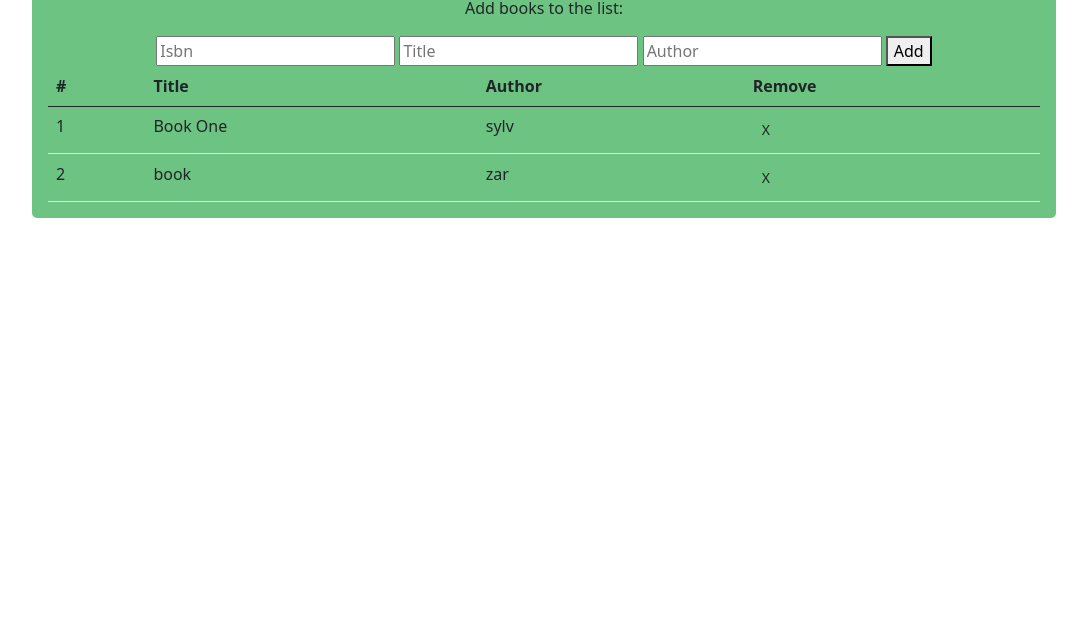
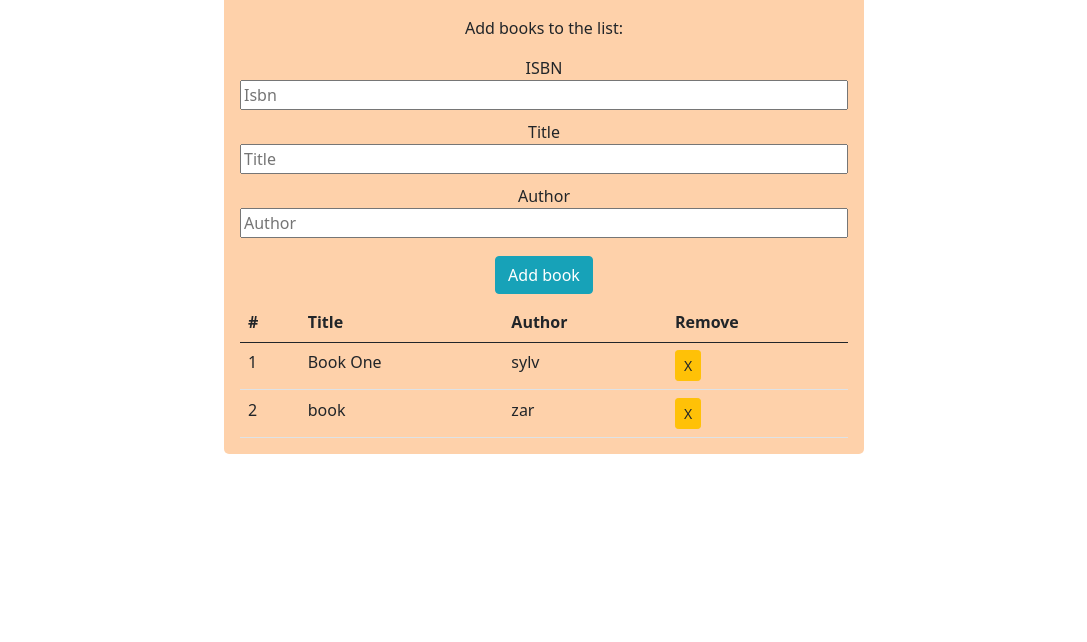
Before and after one commit to sylvzar/BookListApp, a website: page index.html in a window 1280 px wide. Shown: the part 158-800 px from the top of the page, without its empty margins (96-1183 px from the left). Drawn offline with Linux system fonts and the light colour scheme.

Commit message:
Display property changes and form positioning fixed.

```diff
--- a/index.html
+++ b/index.html
@@ -15,6 +15,8 @@
       <br />
       <form class="book-form text-center" id="book-form">
         <p>Add books to the list:</p>
+        <div class="form-group">
+          <label for="isbn">ISBN</label>
           <input
             type="text"
             name="isbn"
@@ -22,6 +24,9 @@
             id="isbn"
             placeholder="Isbn"
           />
+        </div>
+        <div class="form-group">
+          <label for="title">Title</label>
           <input
             type="text"
             name="title"
@@ -29,6 +34,9 @@
             id="title"
             placeholder="Title"
           />
+        </div>
+        <div class="form-group">
+          <label for="author">Author</label>
           <input
             type="text"
             name="author"
@@ -36,7 +44,12 @@
             placeholder="Author"
             id="author"
           />
-        <button type="submit" class="submit" id="submit">Add</button>
+        </div>
+        <div class="form-group">
+          <button type="submit" class="btn btn-info submit m-2" id="submit">
+            Add book
+          </button>
+        </div>
       </form>
       <div class="booklist">
         <table class="table">
--- a/script.js
+++ b/script.js
@@ -7,7 +7,7 @@ class Book {
   }
 }
 
-//UI Class to Handle UI Tasks
+// UI Class to Handle UI Tasks
 class UI {
   static displayBooks() {
     const StoredBooks = [
@@ -36,7 +36,7 @@ class UI {
 <td>${book.isbn}</td>
 <td>${book.title}</td>
 <td>${book.author}</td>
-<td><a href="#" class="btn btndanger btn-sm delete">X</a></td>
+<td><a href="#" class="btn btn-warning btn-sm delete">X</a></td>
 `;
 
     list.appendChild(row);
--- a/scss/main.scss
+++ b/scss/main.scss
@@ -1,17 +1,37 @@
 @import '../node_modules/bootstrap/scss/bootstrap.scss';
 
 //Variables
-$primary-color: $green-300;
+$primary-color: $orange-100;
+$secondary-color: $yellow-300;
+
+body {
+  max-width: 800px;
+  margin: auto;
+}
 
 .container {
+  justify-content: center;
   border-radius: 5px;
   display: flex;
   flex-direction: column;
   max-width: 80%;
   margin: auto;
   background-color: $primary-color;
+  margin-top: 20px;
 
   .book-form input {
     display: inline-block;
   }
+
+  .form-group {
+    label {
+      width: 100%;
+    }
+    input {
+      margin-bottom: 10px;
+      width: 100%;
+    }
+    button {
+    }
+  }
 }
```
Also changed, not shown: css/main.css. Lines whose indentation alone changed are shown as unchanged.
